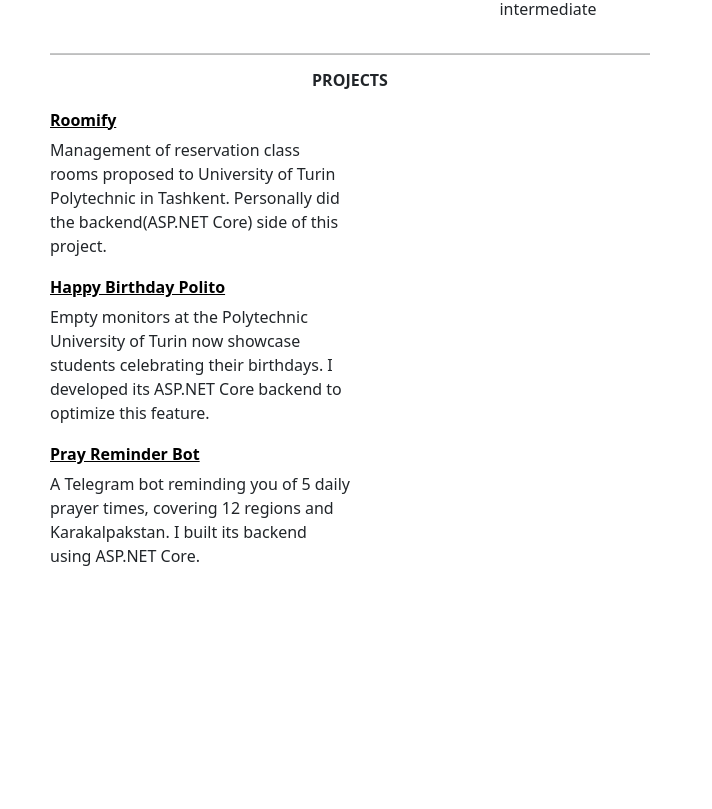
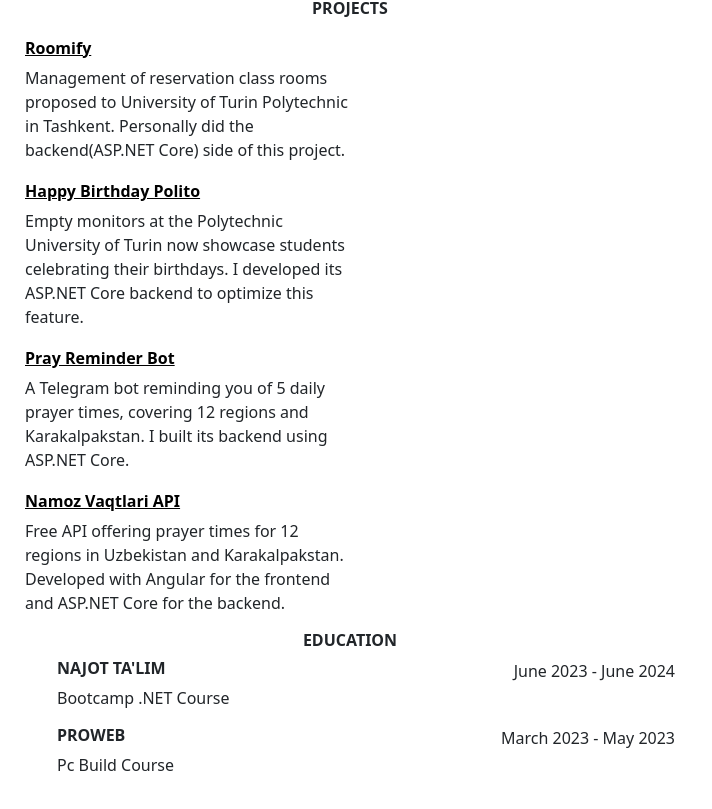
Before and after one commit to AbuProgrammiy/my-resume, an Angular app: page /2 in a window 1280 px wide. Shown: the part 441-1250 px from the top of the page, without its empty margins (0-712 px from the left). Before the commit the page ends 1075 px from the top, so only its background shows below. Built offline with nearby package versions, Linux system fonts and the light colour scheme.

Commit message:
making up-to-date

```diff
--- a/src/app/pages/second/second.component.html
+++ b/src/app/pages/second/second.component.html
@@ -1,4 +1,5 @@
 <div class="main">
+    <div class="inner-main">
         <div class="content-handler">
             <h1>Abduxoliq Maxamadaminov</h1>
         </div>
@@ -55,4 +56,30 @@
         <p class="project-description">A Telegram bot reminding you of 5 daily prayer times, covering 12 regions and
             Karakalpakstan. I built its backend using ASP.NET Core.
         </p>
+        <h6 class="thick-text margin-20"><a target="_blank" class="link" href="">Namoz Vaqtlari API</a></h6>
+        <p class="project-description">Free API offering prayer times for 12 regions in Uzbekistan and Karakalpakstan.
+            Developed with Angular for the frontend and ASP.NET Core for the backend.
+        </p>
+        <h6 class="thick-text text-align-center">EDUCATION</h6>
+        <ul>
+            <li class="education">
+                <div class="inner-education">
+                    <h6 class="thick-text education-name">NAJOT TA'LIM</h6>
+                    <p>Bootcamp .NET Course</p>
                 </div>
+                <div class="inner-education">
+                    <p class="education-date">June 2023 - June 2024</p>
+                </div>
+            </li>
+            <li class="education">
+                <div class="inner-education">
+                    <h6 class="thick-text education-name">PROWEB</h6>
+                    <p>Pc Build Course</p>
+                </div>
+                <div class="inner-education">
+                    <p class="education-date">March 2023 - May 2023</p>
+                </div>
+            </li>
+        </ul>
+    </div>
+</div>
--- a/src/app/pages/second/second.component.scss
+++ b/src/app/pages/second/second.component.scss
@@ -1,6 +1,13 @@
 .main {
     width: 700px;
-    padding: 50px;
+    display: flex;
+    justify-content: center;
+    align-items: center;
+}
+
+.inner-main{
+    width: 650px;
+    margin-top: 50px;
 }
 
 .content-handler {
@@ -50,3 +57,19 @@
 .margin-20{
     margin-top: 20px;
 }
+
+.education-name{
+    text-align: start;
+}
+
+.education-date{
+    text-align: end;
+}
+
+.education{
+    display: flex;
+}
+
+.inner-education{
+    width: 50%;
+}
```
Lines whose indentation alone changed are shown as unchanged.
